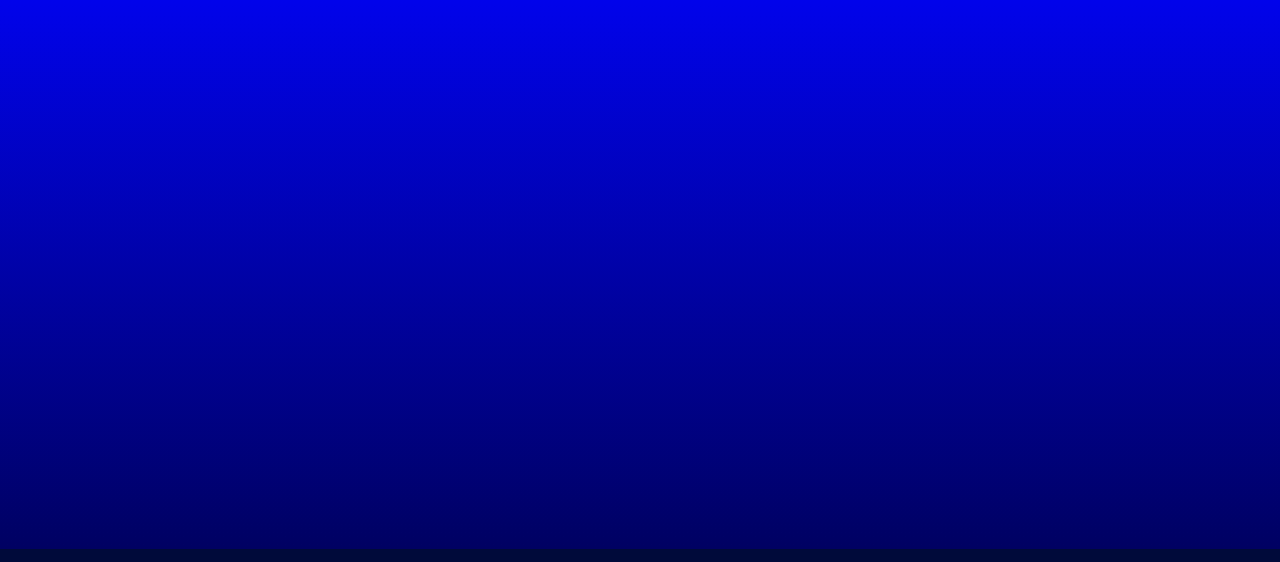
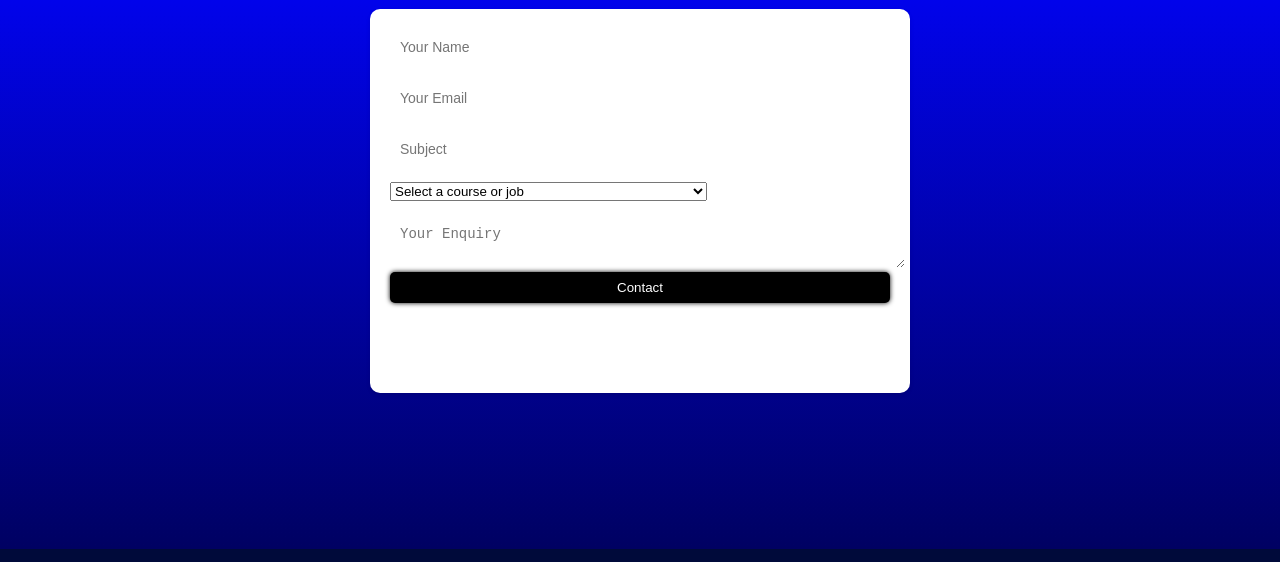
Before and after one commit to 2070207/Hot-Beans-Website, a plain HTML site: page public/apply.html in a window 1280 px wide. Shown: the part 242-804 px from the top of the page. Drawn offline with Linux system fonts and the light colour scheme.

Commit message:
Added Sponsors.html and Apply.html

```diff
--- a/public/apply.html
+++ b/public/apply.html
@@ -66,7 +66,7 @@ BODY {
 	padding: 5px;
 	}
 
-.pageContent{
+	.pageContent{
 	background-color: #000A44;
 	float: left;
 	clear: none;
@@ -74,6 +74,34 @@ BODY {
 	width: 1280px;
 	box-sizing: border-box;
 	padding: 10px;
+
+
+	}
+
+	.contact-information {
+    position:relative;
+    max-width: 350px;
+	right: 125px;
+	bottom: 505px;
+    height: 200px;
+    background-color: #ffffff;
+    border-radius: 10px;
+    padding: 20px;
+    box-shadow: 0 2px 4px rgba(0, 0, 0, 0.1);
+    margin: 0 auto;
+
+    }
+
+.pageFooter{
+	background-color: #000A3A;
+	float: left;
+	clear: none;
+	min-height: 20px;
+	width: 100%;
+	text-align: center;
+	box-sizing: border-box;
+	padding: 0px;
+
 
 	}
 
@@ -139,7 +167,7 @@ li a:hover:not(.active) {
 
  </style>
 
- <title>Apply - Hot Beans Web Development</title>
+ <title>Contact Us - Hot Beans Web Development</title>
  	<link rel="icon" type="image/png" href="images/icon.png">
 </head>
 <body>
@@ -178,11 +206,97 @@ li a:hover:not(.active) {
  <div class="pageContent" id="grad1">
 
 
- </div>
+
+
+
+
+
+
+
+
+	<div class="contact-form">
+		<form action="mailto:contact@hotbeanswebdev.com" method="post">
+		  <div class="input-container">
+			<input type="text" id="name" name="name" placeholder="Your Name" required>
+		  </div>
+		  <div class="input-container">
+			<input type="email" id="email" name="email" placeholder="Your Email" required>
+		  </div>
+		  <div class="input-container">
+			<input type="text" id="subject" name="subject" placeholder="Subject" required>
+		  </div>
+		  <div class="input-container">
+			<select id="course" name="course" required>
+			  <option value="" disabled selected>Select a course or job</option>
+			  <option value="Beginner Web Development">Course: Beginner/Intermediate Web Development</option>
+			  <option value="Advanced Web Development">Course: Advanced Web Development</option>
+			  <option value="Programming Certification">Course: Programming Certification</option>
+			  <option value="Jr Web Developer">Job: Jr. Web Developer</option>
+			  <option value="Sr Web Developer">Job: Sr. Web Developer</option>
+			  <option value="Database Manager">Job: Database Manager</option>
+			</select>
+		  </div>
+		  <div class="input-container">
+			<textarea id="enquiry" name="enquiry" placeholder="Your Enquiry" required></textarea>
+			<button class="button" type="submit">Contact</button>
+		  </div>
+		</form>
+	  </div>
+
+
+
+  <style>
+	  .contact-form {
+	position:relative;
+    max-width: 500px;
+    height: 43vh;
+    background-color: #ffffff;
+    border-radius: 10px;
+    padding: 20px;
+    box-shadow: 0 2px 4px rgba(0, 0, 0, 0.1);
+    margin: 0 auto;
+  }
+
+	.input-container {
+	  margin-bottom: 15px;
+	}
+
+	input[type="text"],
+	input[type="email"],
+	textarea {
+	  width: 99%;
+	  padding: 10px;
+	  border: 0px solid #ccc;
+	  border-radius: 5px;
+	  font-size: 14px;
+	}
+
+	textarea {
+	  resize: vertical;
+	}
+	.button {
+  border: none;
+  outline: 0;
+  display: inline-block;
+  padding: 8px;
+  color: white;
+  background-color: #000;
+  text-align: center;
+  cursor: pointer;
+  width: 100%;
+  border-radius: 5px;
+  box-shadow: 0px 0px 5px black;
+}
+.button:hover {
+  background-color: #555;
+}
+  </style>
+  </div>
 
  <div class="pageFooter">
  <p align= "center" style="color:White">Copyright @ Hot Beans Web Design Ltd 2024</p>
 </div>
+
 
 <div class="pageFooterImage">
 
```
Also changed, not shown: public/sponsors.html (+27 -2 lines).
